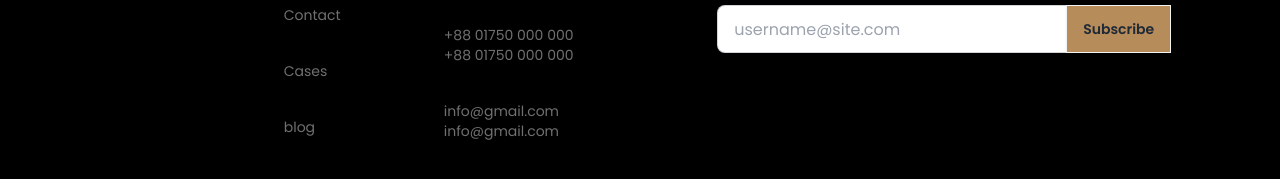
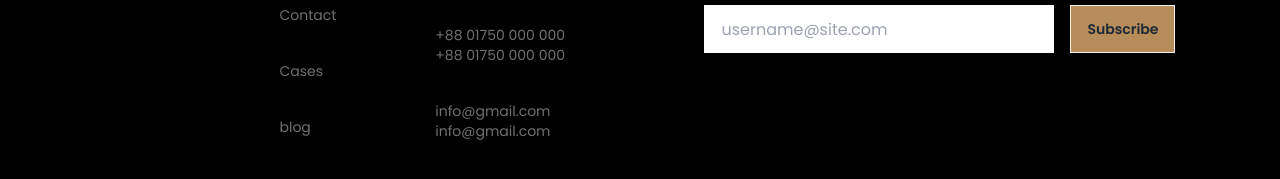
Before and after one commit to developerTamanna/legal-solutions, a plain HTML site: page index.html in a window 1280 px wide. Shown: the part 4769-4948 px from the top of the page. Drawn offline with nearby package versions, Linux system fonts and the light colour scheme.

Commit message:
btn-style

```diff
--- a/index.html
+++ b/index.html
@@ -526,11 +526,12 @@ style="background: linear-gradient(0deg, rgb(17, 17, 17),rgba(17, 17, 17, 0) 100
           <label class="label">
             <span class="label-text">Enter your email address</span>
           </label>
-          <div class="join">
+          <div class="flex flex-col gap-4 md:flex md:flex-row md:gap-4">
             <input
               type="text"
               placeholder="username@site.com"
-              class="input input-bordered join-item" />
+              class="input rounded-none" />
+              <!-- <button class="btn btn-primary join-item">Subscribe</button> -->
             <button class="btn bg-legal-primary rounded-none">Subscribe</button>
           </div>
         </fieldset>
```
